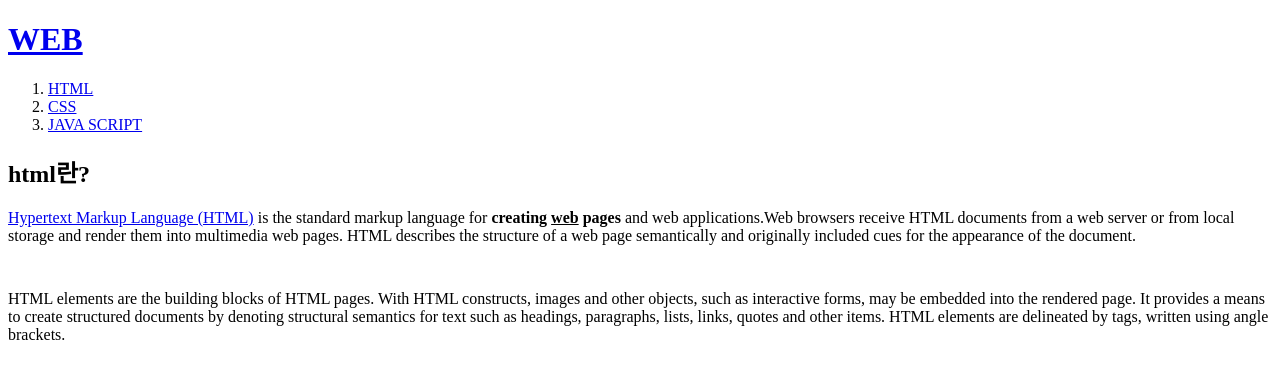
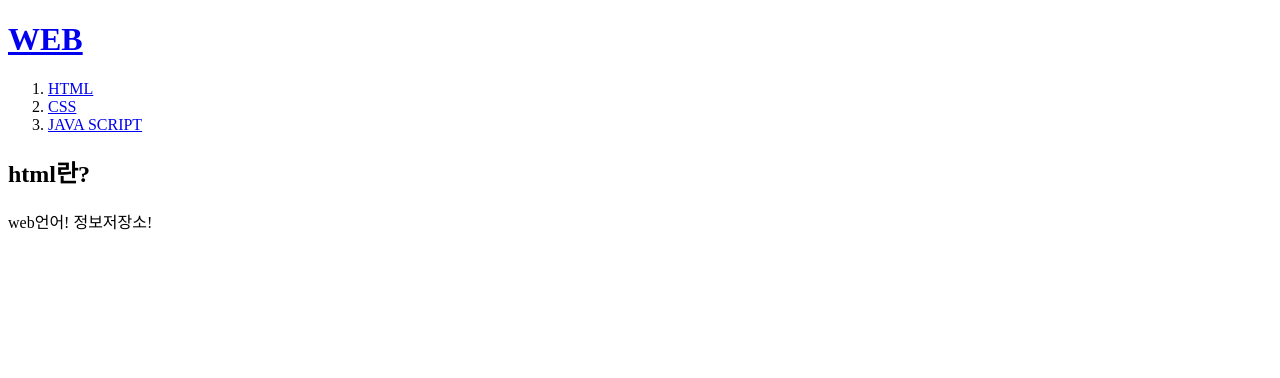
Before and after one commit to funlife7484/web1, a plain HTML site: page 1.html in a window 1280 px wide. Drawn offline with Linux system fonts and the light colour scheme.

Commit message:
Add files via upload

```diff
--- a/1.html
+++ b/1.html
@@ -4,6 +4,7 @@
     <meta charset="utf-8">
     <title>WEB1 - html</title>
   </head>
+
   <body>
     <h1> <a href="index.html"> WEB </a></h1>
     <ol>
@@ -14,12 +15,8 @@
 
     <h2>html란?</h2>
 
-    <p> <a href="https://www.w3.org/TR/html5/" target="_blank" title="html5 Specification">  Hypertext Markup Language (HTML)</a>
-      is the standard markup language for <strong>creating <u>web</u> pages</strong> and web applications.Web browsers receive HTML documents from a web server or from local storage and render them into multimedia web pages. HTML describes the structure of a web page semantically and originally included cues for the appearance of the document.
-    </p>
+    <p> web언어! 정보저장소! </p>
 
-    <p style="margin-top:45px;">HTML elements are the building blocks of HTML pages. With HTML constructs, images and other objects, such as interactive forms, may be embedded into the rendered page. It provides a means to create structured documents by denoting structural semantics for text such as headings, paragraphs, lists, links, quotes and other items. HTML elements are delineated by tags, written using angle brackets.
-    </p>
 
     </body>
 </html>
```
